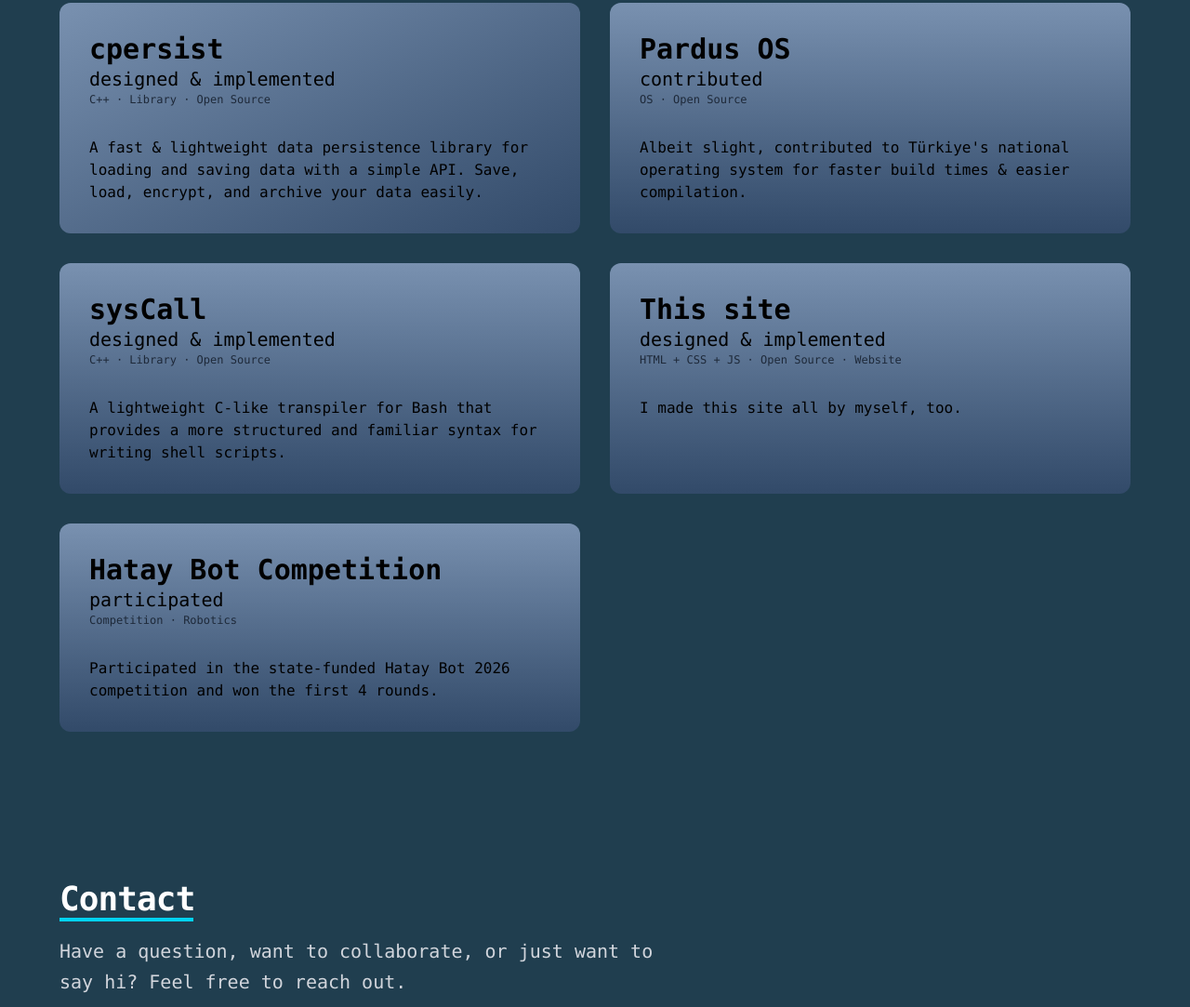
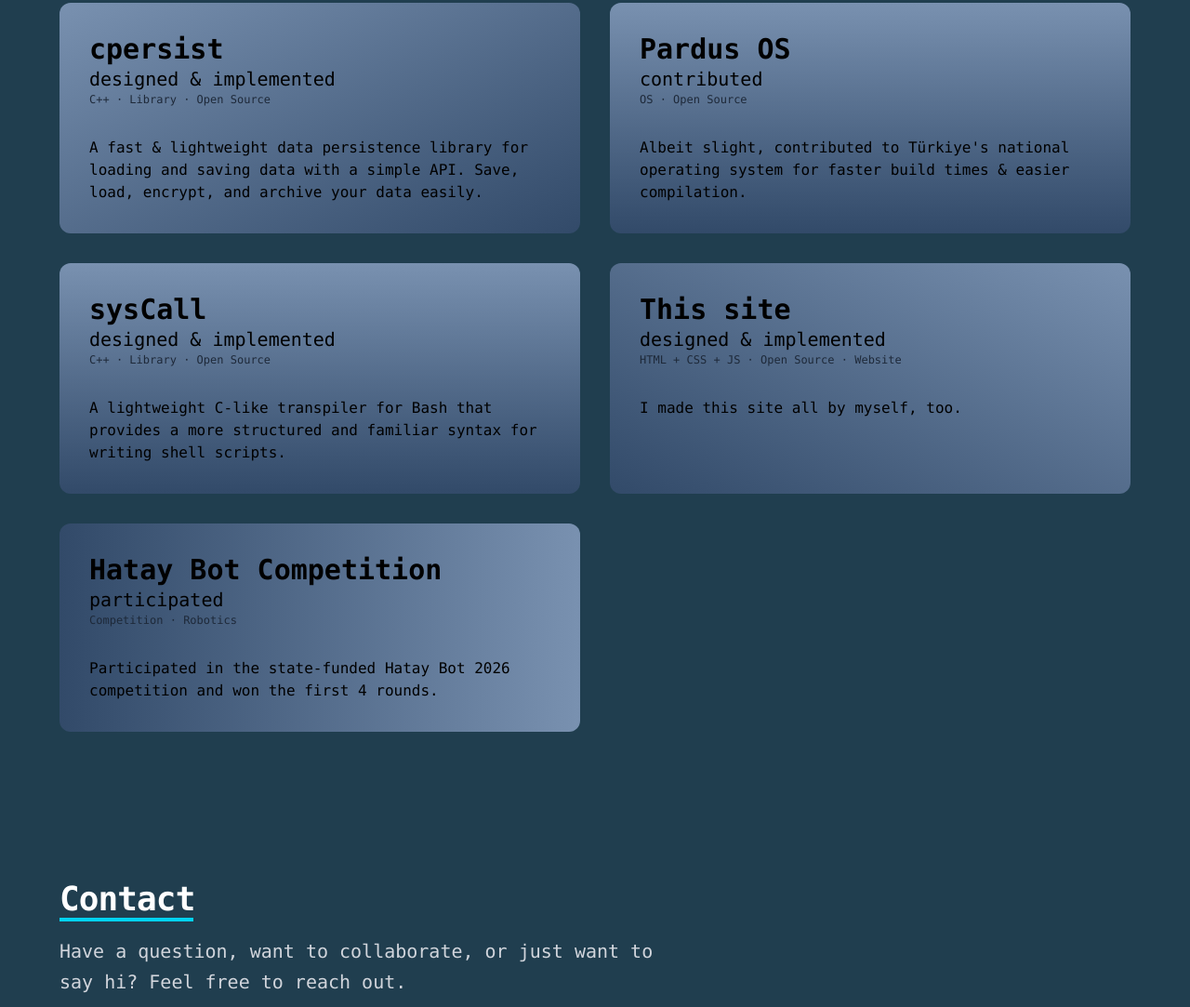
Before and after one commit to Mher-DeLight/Lander-Site, a website: page index.html in a window 1280 px wide. Shown: the part 1065-2148 px from the top of the page at 93% size. Drawn offline with Linux system fonts and the light colour scheme.

Commit message:
changed variaty in gradient directions

```diff
--- a/index.html
+++ b/index.html
@@ -123,7 +123,7 @@
                 </a>
 
                 <a href="#hero">
-                    <div class="h-full w-full bg-gradient-to-b from-[#7991B0] to-[#324a69]
+                    <div class="h-full w-full bg-gradient-to-bl from-[#7991B0] to-[#324a69]
                     rounded-xl border border-none p-8
                     transition duration-200 ease-in-out
                     hover:-translate-y-4 hover:from-white">
@@ -138,7 +138,7 @@
                     </div>
                 </a>
 
-                <div class="h-full w-full bg-gradient-to-b from-[#7991B0] to-[#324a69]
+                <div class="h-full w-full bg-gradient-to-l from-[#7991B0] to-[#324a69]
                 rounded-xl border border-none p-8
                 transition duration-200 ease-in-out
                 hover:-translate-y-4 hover:from-white">
```
Also changed, not shown: output.css.
